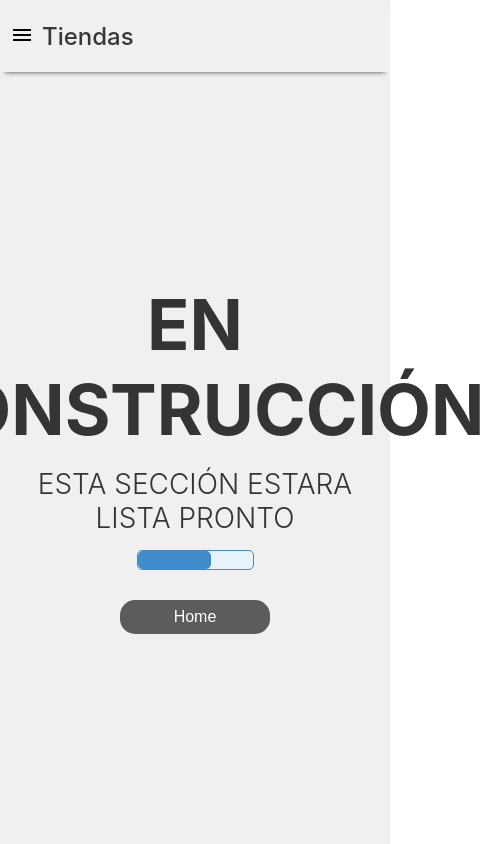
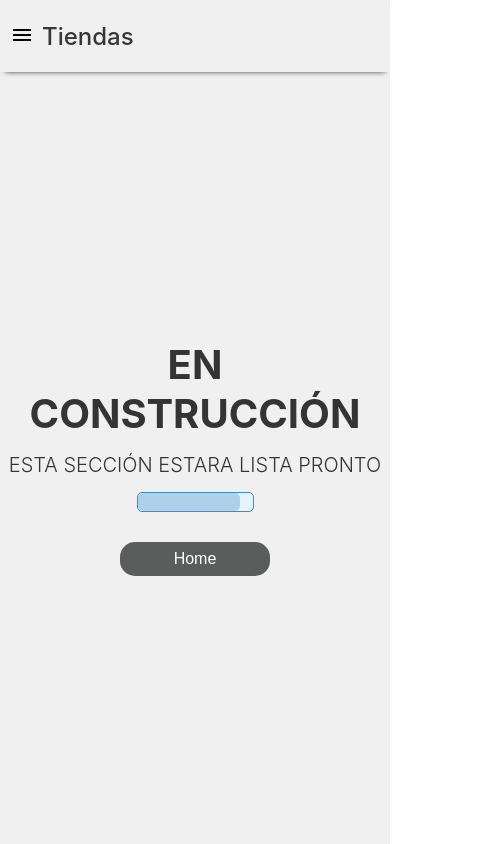
Before and after one commit to JoaquinVarelaCenco/Dashboard-Equipo1, a React (Create React App) app: page /stores in a window 390 px wide. Shown: the whole page, 484 px wide, since content can reach past the window. Built offline with nearby package versions, Linux system fonts and the light colour scheme; no server answers.

Commit message:
Iniciando componentizacion de Inputs

```diff
--- a/src/App.css
+++ b/src/App.css
@@ -20,6 +20,10 @@
   display: flex;
   min-height: 100vh;
   background-color: var(--dark-Background);
+}
+
+a{
+  text-decoration: none;
 }
 
 /* DarkMode */
--- a/src/pages/NoImplemented/NoImplemented.css
+++ b/src/pages/NoImplemented/NoImplemented.css
@@ -14,6 +14,7 @@
     font-size: 70px;
     text-transform: uppercase;
 }
+
 .noImplemented h3 span{
     display: block;
 }
@@ -42,21 +43,24 @@
     transition: width 0.25s;
     border-radius: 5px;
     animation-name: loopProgress;
-    animation-duration: 4s;
+    animation-duration: 6s;
     animation-iteration-count: infinite;
+    animation-timing-function: ease-in-out;
 }
 
 @keyframes loopProgress {
     0%{
-        width: 0%;
+        width: 10%;
+    }
+    70%{
+        opacity: 1;
     }
 
     100%{
-        width: 100%;
+        width: 90%;
+        opacity: .2;
     }
 }
-
-
 
 .noImplemented button{
     background-color: #5b5d5d ;
@@ -68,3 +72,13 @@
     border-radius: 15px;
     min-width: 150px;
 }
+
+@media ( max-width:560px){
+    .noImplemented h3{
+        font-size: 40px;
+    }
+
+    .noImplemented p{
+        font-size: 20px;
+    }
+}
```
